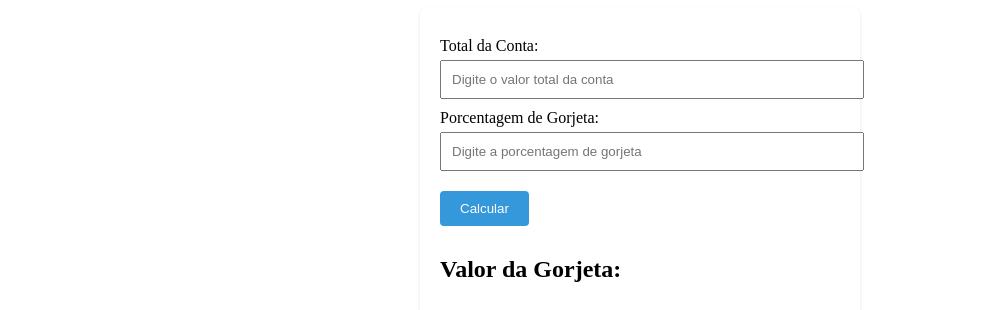
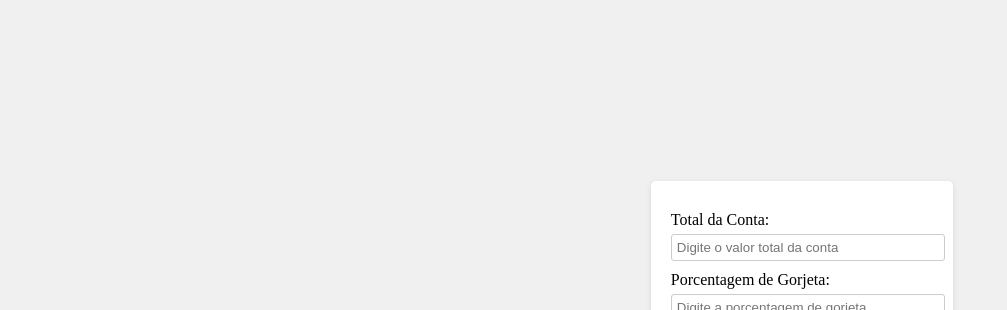
Before and after one commit to mostzone/calculadora-de-gorgeta, a plain HTML site: page index.html in a window 1280 px wide. Shown: the part 73-383 px from the top of the page, without its empty margins (0-1007 px from the left). Drawn offline with Linux system fonts and the light colour scheme.

Commit message:
Update style.css

```diff
--- a/style.css
+++ b/style.css
@@ -1,10 +1,18 @@
+body {
+  background-color: #f0f0f0;
+  display: flex;
+  justify-content: center;
+  align-items: center;
+  min-height: 100vh;
+}
+
 .container {
-  max-width: 400px;
+  max-width: 300px;
   margin: 0 auto;
+  background-color: white;
   padding: 20px;
-  background-color: #ffffff;
-  border-radius: 8px;
-  box-shadow: 0 2px 4px rgba(0, 0, 0, 0.1);
+  border-radius: 5px;
+  box-shadow: 0 2px 6px rgba(0, 0, 0, 0.1);
 }
 
 label {
@@ -12,34 +20,31 @@ label {
   margin-top: 10px;
 }
 
-input {
-  width: 100%;
-  padding: 10px;
-  margin-top: 5px;
-}
-
+input,
 textarea {
   width: 100%;
-  padding: 10px;
+  padding: 5px;
   margin-top: 5px;
+  border: 1px solid #ccc;
+  border-radius: 3px;
 }
 
 button {
-  margin-top: 20px;
-  padding: 10px 20px;
-  background-color: #3498db;
-  color: #ffffff;
+  margin-top: 10px;
+  padding: 5px 10px;
+  background-color: #2196f3;
+  color: white;
   border: none;
-  border-radius: 4px;
+  border-radius: 3px;
   cursor: pointer;
 }
 
 button:hover {
-  background-color: #2980b9;
+  background-color: #0c7cd5;
 }
 
 h2 {
-  margin-top: 30px;
+  margin-top: 20px;
 }
 
 p {
@@ -54,4 +59,5 @@ footer {
   bottom: 0;
   left: 0;
   width: 100%;
+  box-shadow: 0 -2px 6px rgba(0, 0, 0, 0.1);
 }
```
